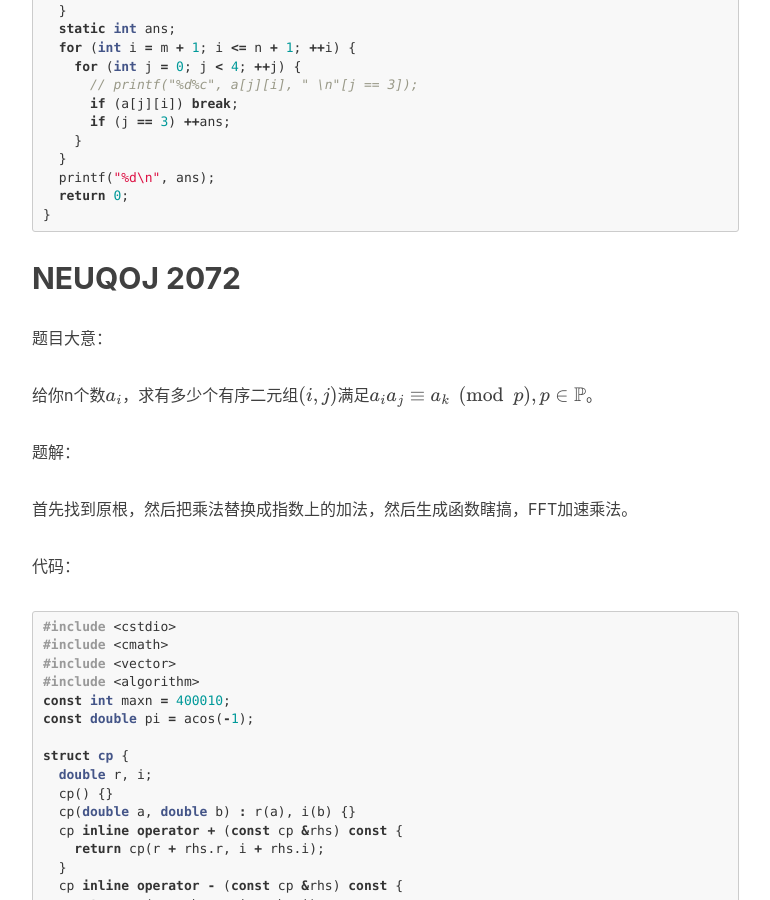
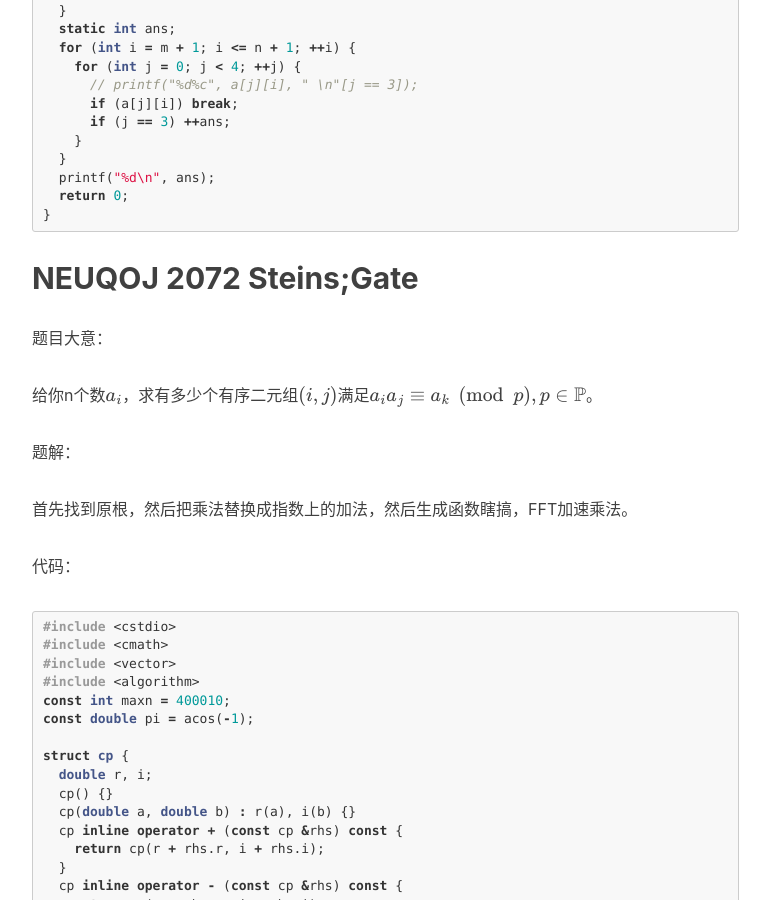
Before and after one commit to Kazusa1103/phqghume.github.com, a Jekyll site: the page built from _posts/2019-02-24-FFT.md, in a window 1280 px wide and 900 px high, scrolled down 6586 px. Shown: the whole window, without its empty margins (233-1003 px from the left). Built offline with Jekyll 4.4.1, drawn with Linux system fonts in a browser that asks for light colours; nearby versions of some CDN libraries; formulas are drawn with MathJax 3; comment, search, counter and statistics services are not loaded.

Commit message:
Update 2019-02-24-FFT.md

````diff
--- a/_posts/2019-02-24-FFT.md
+++ b/_posts/2019-02-24-FFT.md
@@ -326,7 +326,7 @@
 }
 ```
 
-## NEUQOJ 2072
+## NEUQOJ 2072 Steins;Gate
 
 题目大意：
 
````
